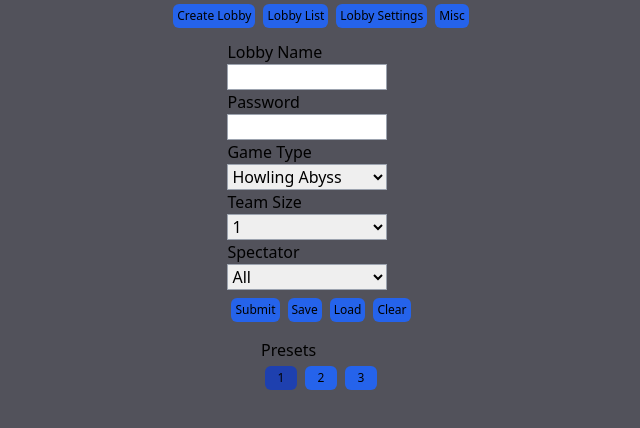
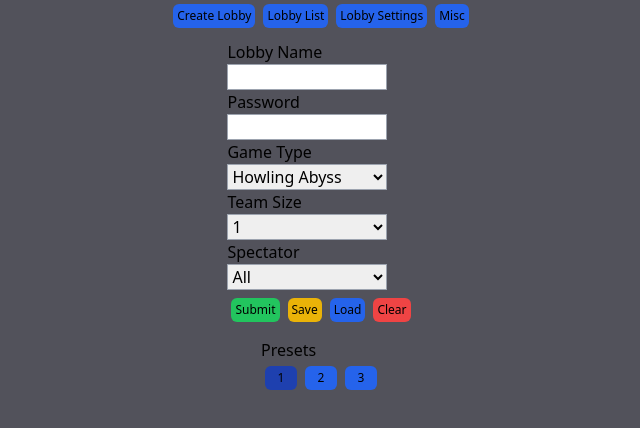
Before and after one commit to SerhatBasesgioglu/Plus30, a React (Vite) app in the folder frontend/: page / in a window 1280 px wide. Shown: the top 428 px of the page, without its empty margins (319-959 px from the left). Built offline with nearby package versions, Linux system fonts and the light colour scheme.

Commit message:
update buttons

```diff
--- a/frontend/src/pages/Home/LobbyForm/LobbyForm.jsx
+++ b/frontend/src/pages/Home/LobbyForm/LobbyForm.jsx
@@ -108,10 +108,10 @@ const LobbyForm = () => {
             <option value="NotAllowed">Not</option>
           </select>
           <div className="my-1">
-            <Button text="Submit" type="submit" className=""></Button>
-            <Button text="Save" type="button" className="" onClick={handleSave} />
-            <Button text="Load" type="button" className="" onClick={handleLoad} />
-            <Button text="Clear" type="button" className="" onClick={handleClear} />
+            <Button text="Submit" type="submit" className="bg-green-500 hover:bg-green-600"></Button>
+            <Button text="Save" type="button" className="bg-yellow-500 hover:bg-yellow-600" onClick={handleSave} />
+            <Button text="Load" type="button" className="bg-blue-500 hover:bg-blue-600" onClick={handleLoad} />
+            <Button text="Clear" type="button" className="bg-red-500 hover:bg-red-600" onClick={handleClear} />
           </div>
         </div>
       </form>
@@ -119,9 +119,7 @@ const LobbyForm = () => {
         <p className="mt-2">Presets</p>
 
         <Button className={`${presetIndex === 0 ? "bg-blue-800" : ""}`} onClick={() => setPresetIndex(0)} text="1" />
-
         <Button className={`${presetIndex === 1 ? "bg-blue-800" : ""}`} onClick={() => setPresetIndex(1)} text="2" />
-
         <Button className={`${presetIndex === 2 ? "bg-blue-800" : ""}`} onClick={() => setPresetIndex(2)} text="3" />
       </div>
     </div>
--- a/frontend/src/pages/Home/LobbyList/LobbyList.jsx
+++ b/frontend/src/pages/Home/LobbyList/LobbyList.jsx
@@ -81,16 +81,16 @@ const LobbyList = ({ className }) => {
   return (
     <div className={className}>
       <div className="">
-        <Button className="bg-yellow-500" onClick={lobbyData} text="Refresh" />
+        <Button className="bg-yellow-500 hover:bg-yellow-600" onClick={lobbyData} text="Refresh" />
 
         <Button
           text="Default Lobbies"
-          className={isDefaultChecked ? "bg-green-400" : "bg-red-400"}
+          className={isDefaultChecked ? "bg-green-400 hover:bg-green-500" : "bg-red-400 hover:bg-red-500"}
           onClick={handleDefaultToggle}
         />
         <Button
           text="Pass Lobbies"
-          className={isPasswordChecked ? "bg-green-400" : "bg-red-400"}
+          className={isPasswordChecked ? "bg-green-400 hover:bg-green-500" : "bg-red-400 hover:bg-red-500"}
           onClick={handlePasswordToggle}
         />
       </div>
```
